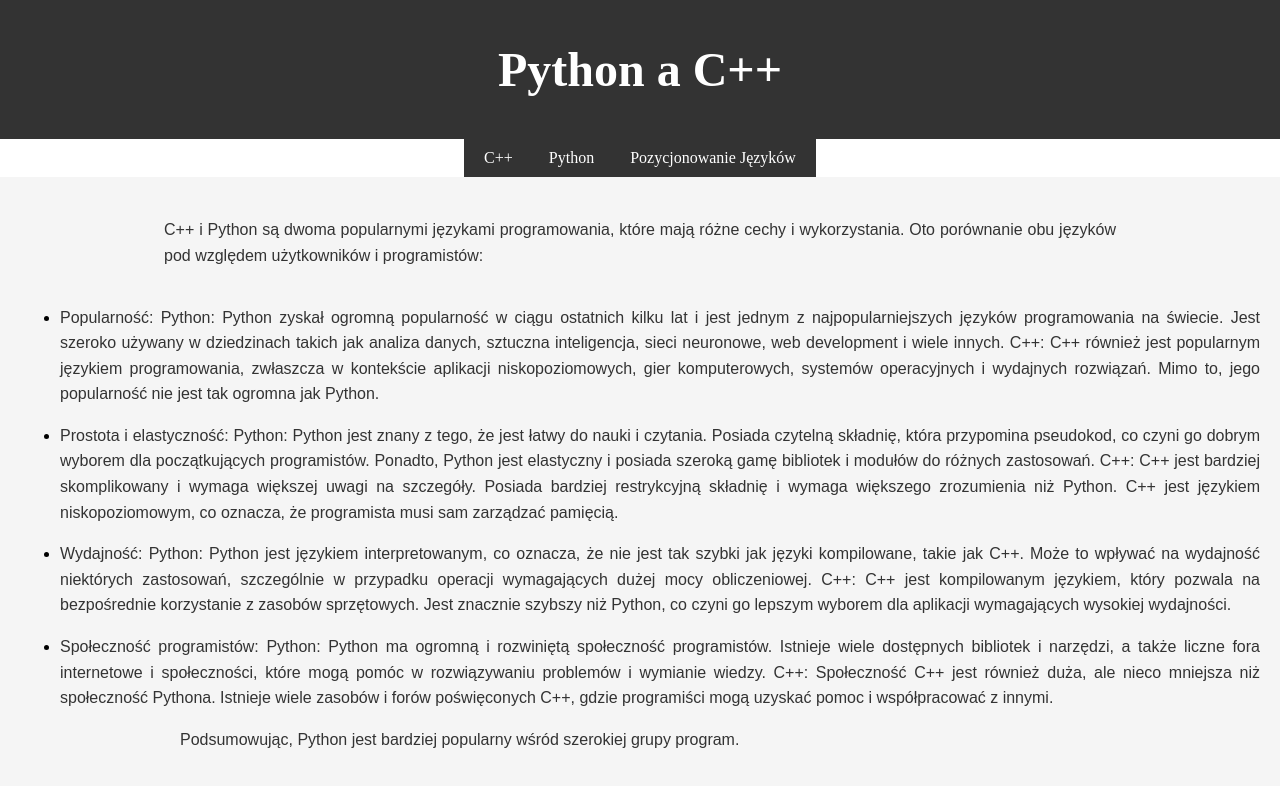
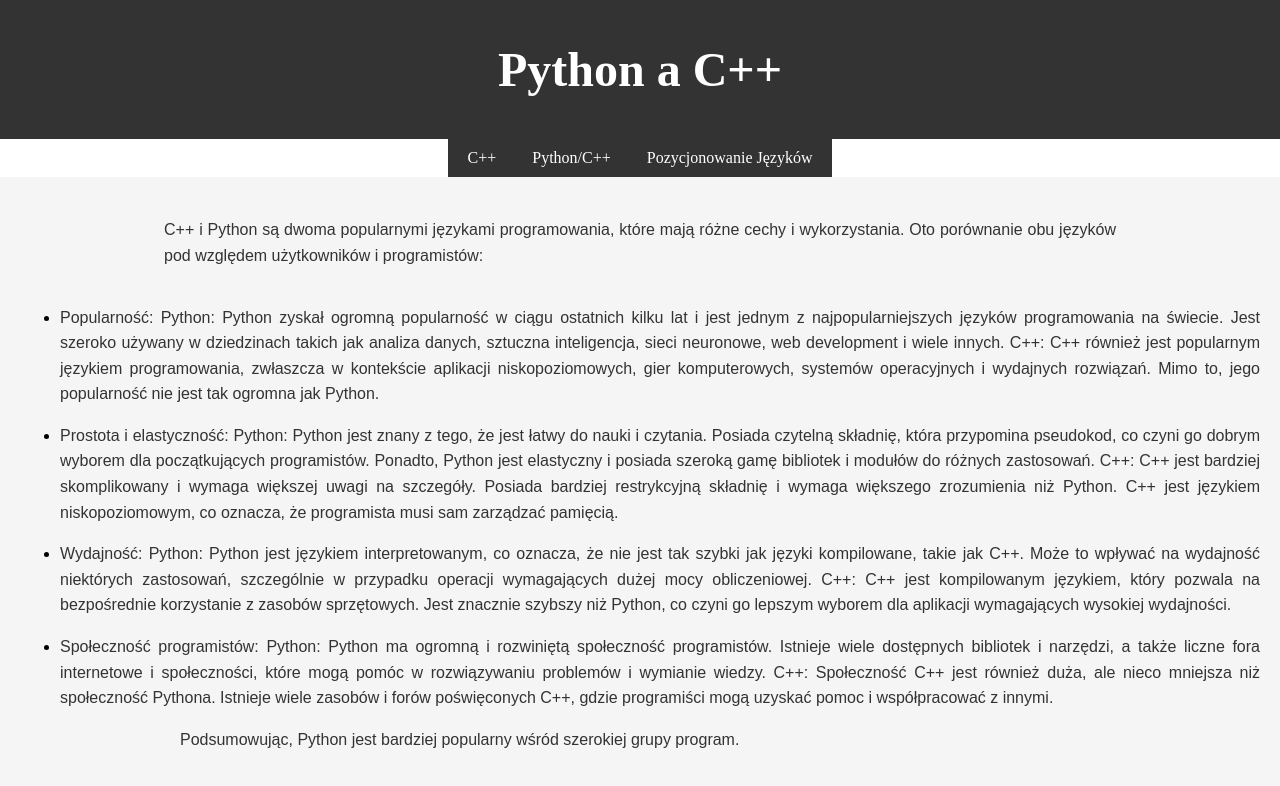
Before and after one commit to Fistaszeq/Cpp, a plain HTML site: page python.html in a window 1280 px wide. Drawn offline with Linux system fonts and the light colour scheme.

Commit message:
Update python.html

```diff
--- a/python.html
+++ b/python.html
@@ -67,8 +67,8 @@
 
     </div>
     <a href="index.html" class="button">C++</a>
-    <a class="button" href="python.html">Python</a>
-    <a class="button" href="">Pozycjonowanie Języków</a>
+    <a class="button" href="python.html">Python/C++</a>
+    <a class="button" href="poz.html">Pozycjonowanie Języków</a>
 
     <div style="background-color: #f5f5f5; padding: 20px;">
     <p class="text" style="padding:20px;">
```
